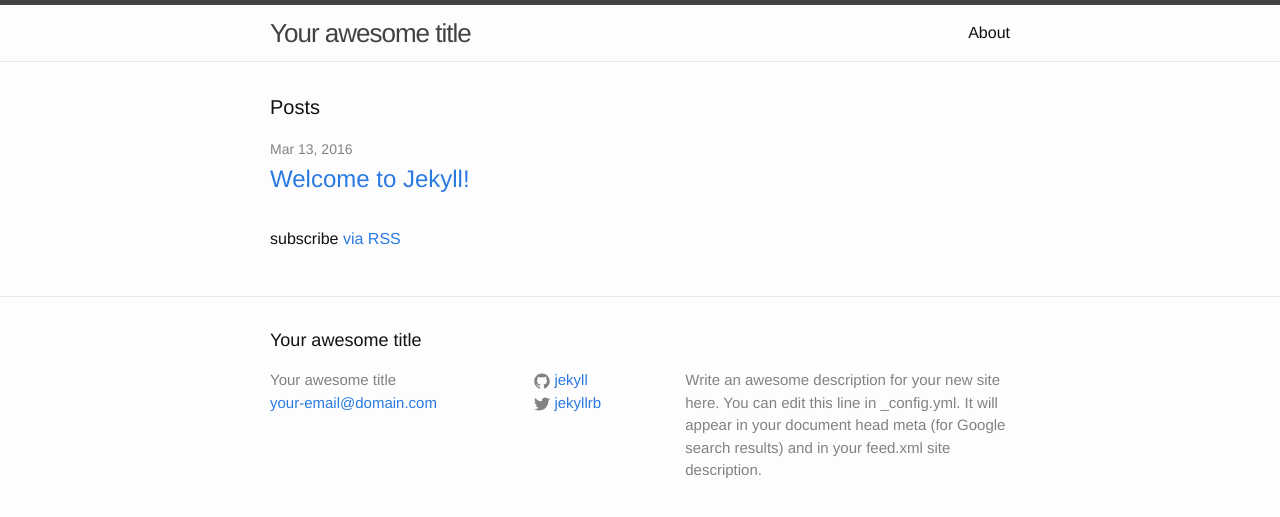
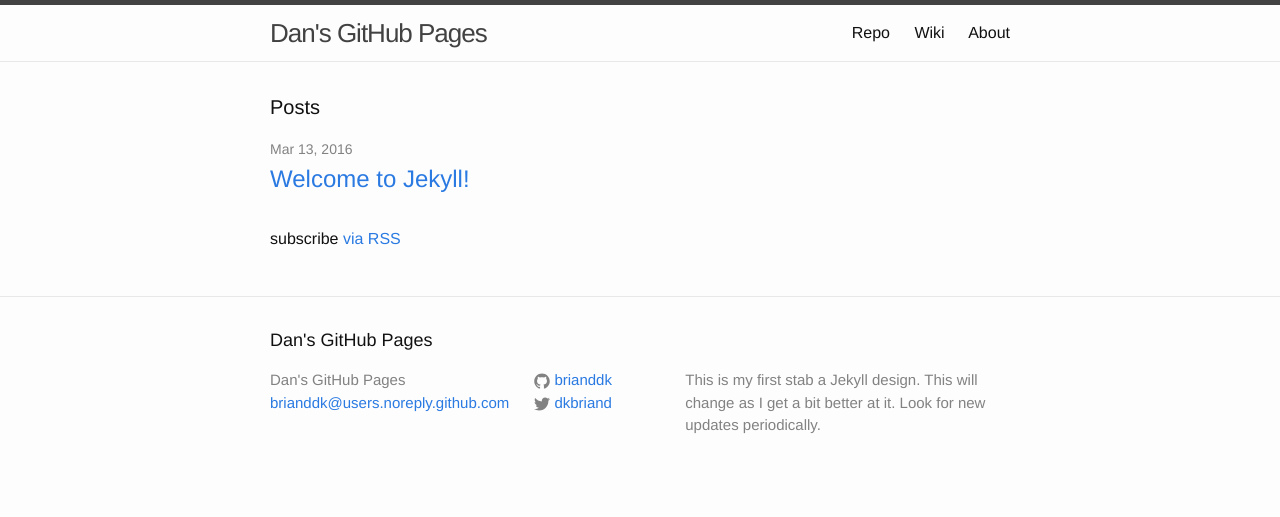
Before and after one commit to brianddk/brianddk.github.io, a Jekyll site: the page built from index.html, in a window 1280 px wide. Shown: the top 517 px of the page. Built offline with Jekyll 4.4.1, drawn with Linux system fonts in a browser that asks for light colours.

Commit message:
Fix up the site text

```diff
--- a/_config.yml
+++ b/_config.yml
@@ -6,16 +6,18 @@
 # 'jekyll serve'. If you change this file, please restart the server process.
 
 # Site settings
-title: Your awesome title
-email: your-email@domain.com
+title: Dan's GitHub Pages
+email: brianddk@users.noreply.github.com
 description: > # this means to ignore newlines until "baseurl:"
-  Write an awesome description for your new site here. You can edit this
-  line in _config.yml. It will appear in your document head meta (for
-  Google search results) and in your feed.xml site description.
+  This is my first stab a Jekyll design.  This will change as
+  I get a bit better at it.  Look for new updates periodically.
 baseurl: "" # the subpath of your site, e.g. /blog
-url: "http://yourdomain.com" # the base hostname & protocol for your site
-twitter_username: jekyllrb
-github_username:  jekyll
+url: "https://brianddk.github.io/" # the base hostname & protocol for your site
+twitter_username: dkbriand
+github_username:  brianddk
 
 # Build settings
 markdown: kramdown
+
+kramdown:
+  input: GFM
--- a/_includes/header.html
+++ b/_includes/header.html
@@ -14,6 +14,8 @@
       </a>
 
       <div class="trigger">
+        <a class="page-link" href="https://github.com/brianddk/brianddk.github.io">Repo</a>
+        <a class="page-link" href="https://github.com/brianddk/brianddk.github.io/wiki">Wiki</a>
         {% for my_page in site.pages %}
           {% if my_page.title %}
           <a class="page-link" href="{{ my_page.url | prepend: site.baseurl }}">{{ my_page.title }}</a>
```
